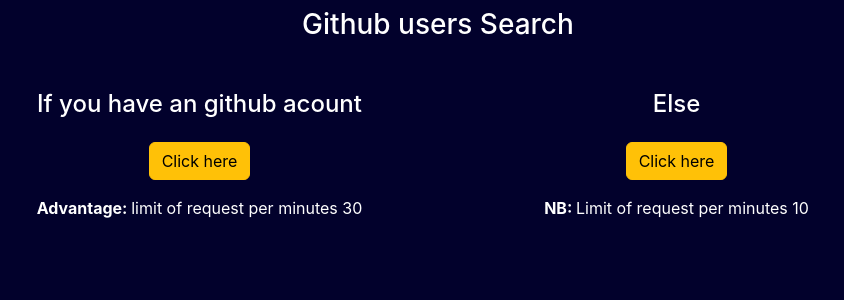
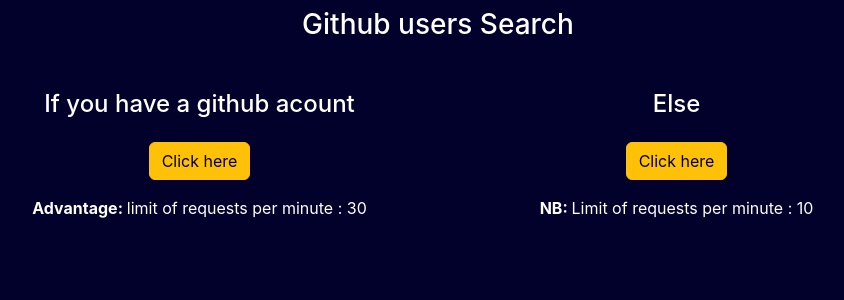
Before and after one commit to twisty-team/tz_wcc2_s1, a React (Create React App) app in the folder frontend/: page / in a window 1280 px wide. Shown: the top 300 px of the page, without its empty margins (202-1046 px from the left). Built offline with nearby package versions, Linux system fonts and the light colour scheme.

Commit message:
Fix typo

```diff
--- a/frontend/src/components/Accueil.js
+++ b/frontend/src/components/Accueil.js
@@ -12,17 +12,17 @@
                 <div className="col-md-10 mx-auto mt-5">
                     <div className="row">
                         <div className="col text-center">
-                            <h4>If you have an github acount</h4>
+                            <h4>If you have a github acount</h4>
                             <a className="btn btn-warning mt-3 mb-3"
                             href="https://github.com/login/oauth/authorize?client_id=Iv1.3557116d6bcf2043">
                                 Click here
                             </a>
-                            <p><b>Advantage: </b>limit of request per minutes 30</p>
+                            <p><b>Advantage: </b>limit of requests per minute : 30</p>
                         </div>
                         <div className="col text-center">
                             <h4>Else</h4>
                             <Link to="/search" className="btn btn-warning mt-3 mb-3">Click here</Link>
-                            <p><b>NB: </b>Limit of request per minutes 10</p>
+                            <p><b>NB: </b>Limit of requests per minute : 10</p>
                         </div>
                     </div>
                 </div>
```
